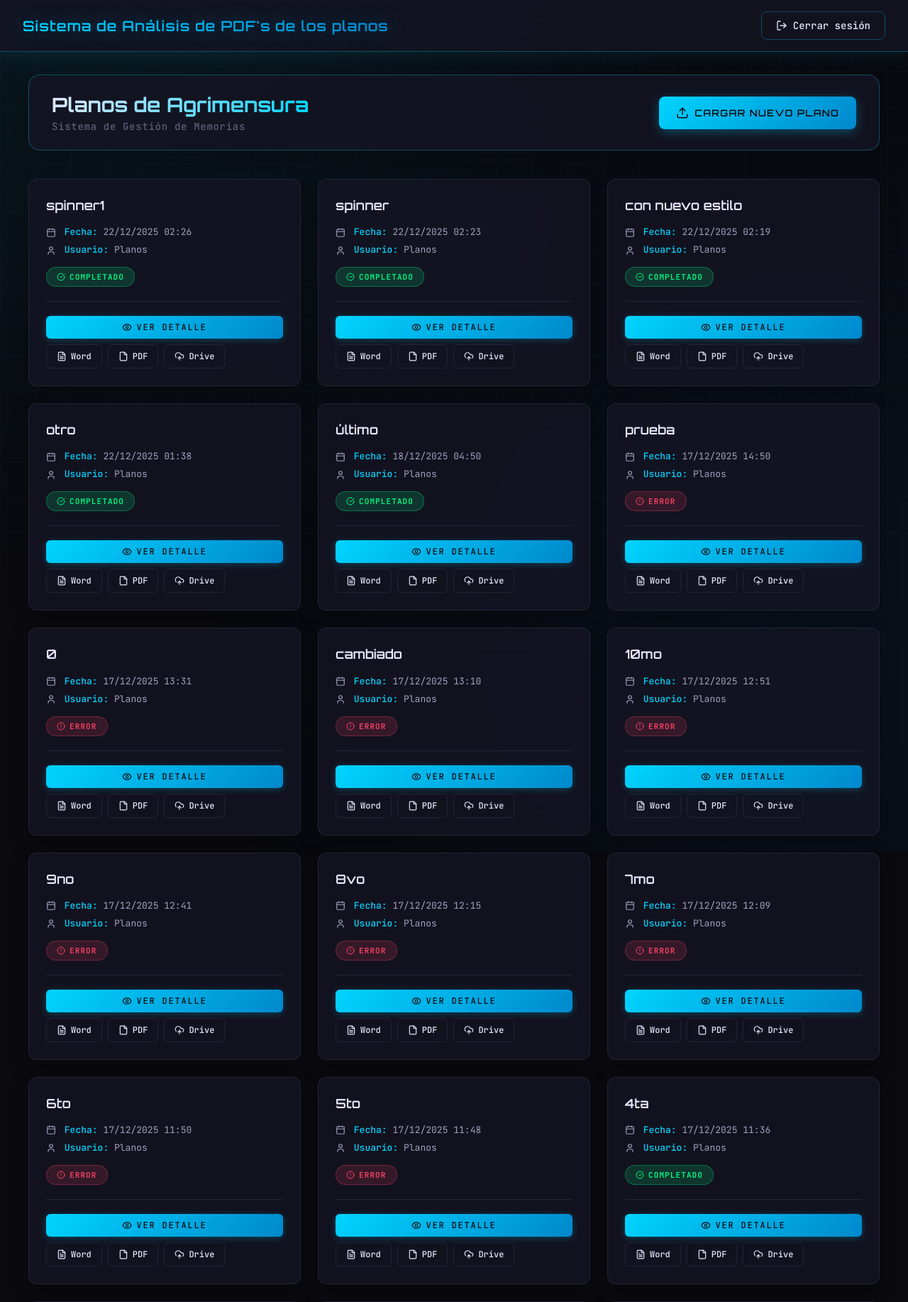
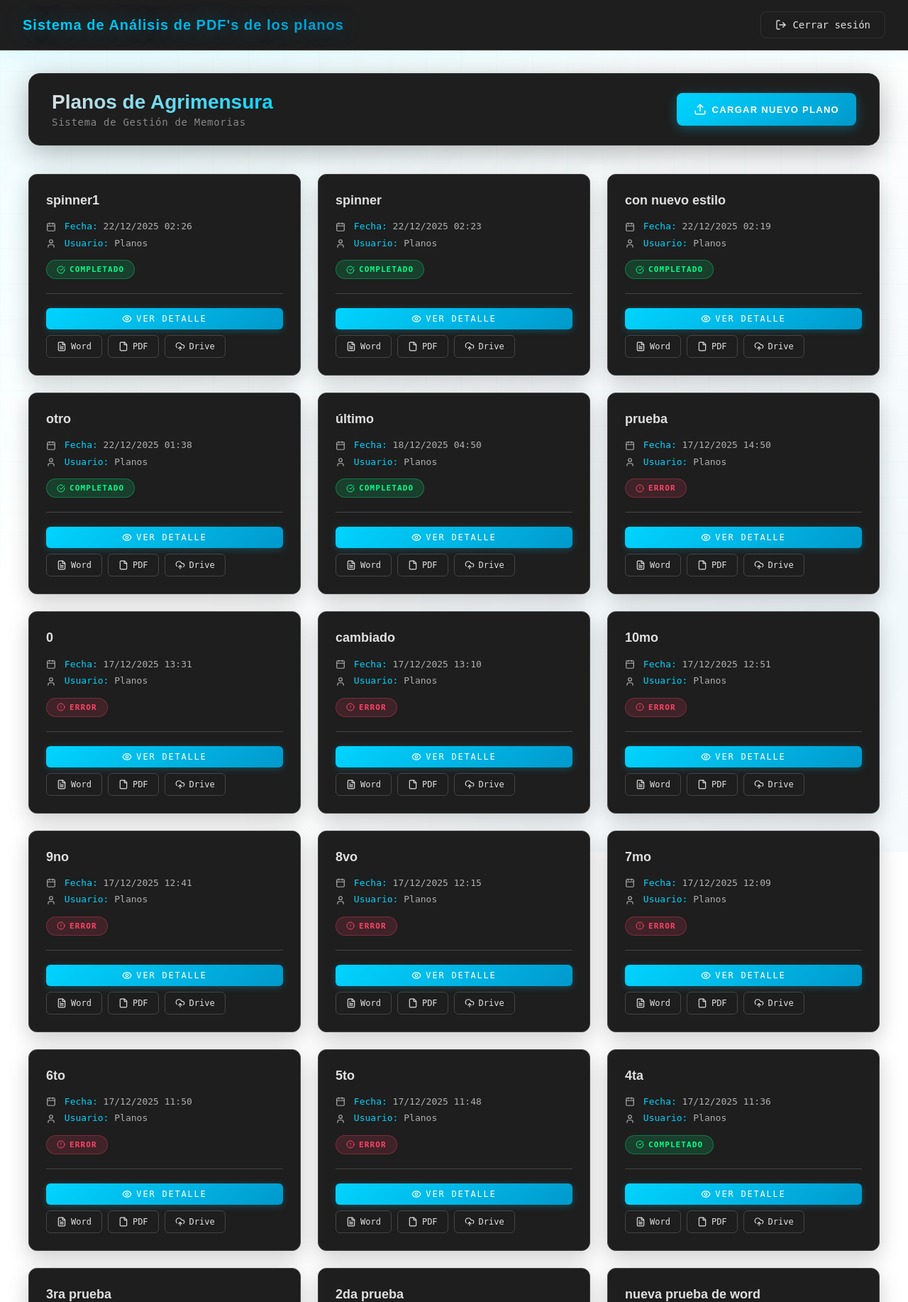
Before and after one commit to SandraS2611/agrimensores_sde, a Django app: page /panel/lista/ in a window 1280 px wide. Shown: the top 1834 px of the page at 71% size. Run offline with Django 5.2, Linux system fonts and the light colour scheme; a user stored in the database is signed in; data comes from the database, SQL or seed files in the repository.

Commit message:
varibles.css

```diff
--- /dev/null
+++ b/static/css/variables.css
@@ -0,0 +1,25 @@
+:root {
+    /* Fondo y colores base */
+    --bg-card: #1e1e1e;          /* fondo oscuro */
+    --bg-primary: #ffffff;
+    --text-primary: #e0e0e0;
+    --text-secondary: #b0b0b0;
+    --text-muted: #888888;
+
+    /* Colores de acento */
+    --accent-primary: #00d4ff;
+    --accent-secondary: #0099cc;
+
+    /* Bordes */
+    --border-color: #333333;
+    --border-subtle: #444444;
+
+    /* Estados */
+    --success: #00ff88;
+    --warning: #ffaa00;
+    --error: #ff4466;
+
+    /* Tipografías */
+    --font-display: 'Poppins', sans-serif;
+    --font-mono: 'Fira Code', monospace;
+}
--- a/templates/planos/lista_planos.html
+++ b/templates/planos/lista_planos.html
@@ -4,6 +4,7 @@
 {% block title %}Lista de Planos - Estudio Agrimensor{% endblock %}
 
 {% block extra_css %}
+<link rel="stylesheet" href="{% static 'css/variables.css' %}">
 <link rel="stylesheet" href="{% static 'css/lista_planos.css' %}">
 {% endblock %}
 
```
